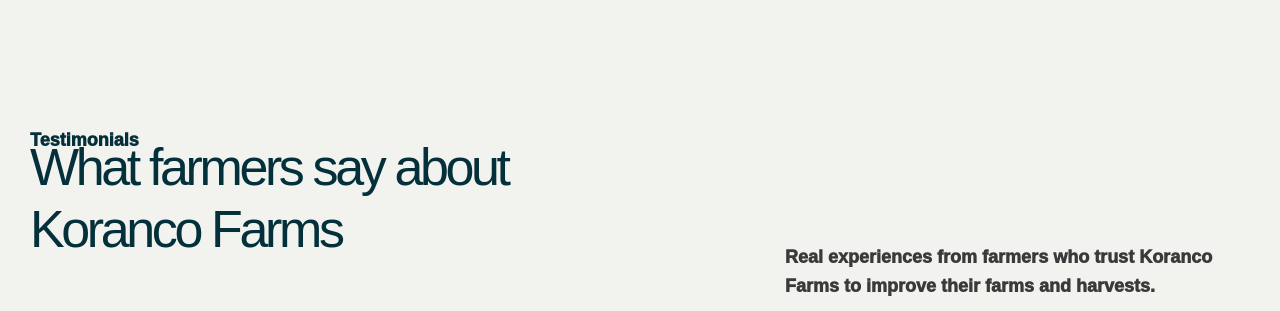
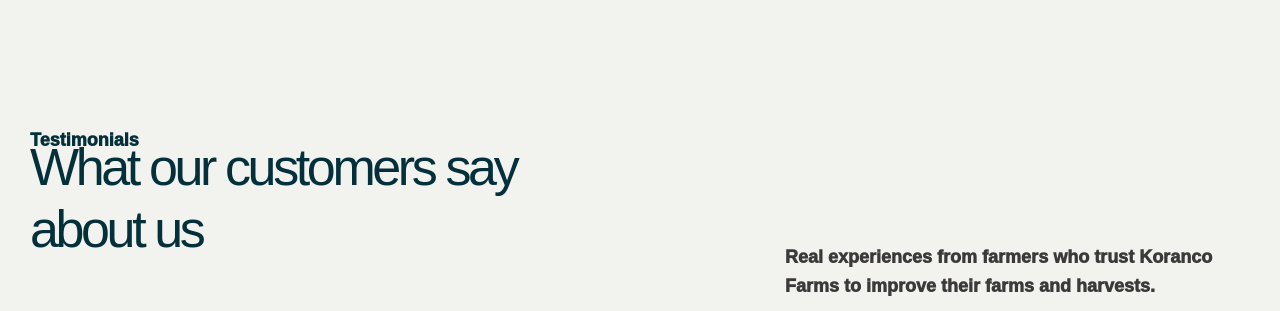
Before and after one commit to stevemensah333-rgb/koranco-website, a Next.js app in the folder candidate/: page / in a window 1280 px wide. Shown: the part 9420-9731 px from the top of the page. Built offline with nearby package versions, Linux system fonts and the light colour scheme; a web font is replaced by a local one.

Commit message:
Update testimonials section heading

```diff
--- a/candidate/src/content/siteContent.ts
+++ b/candidate/src/content/siteContent.ts
@@ -121,7 +121,7 @@ export const siteContent = {
   },
   testimonials: {
     eyebrow: "Testimonials",
-    title: "What farmers say about Koranco Farms",
+    title: "What our customers say about us",
     description: "Real experiences from farmers who trust Koranco Farms to improve their farms and harvests.",
     cards: [
       {
```
